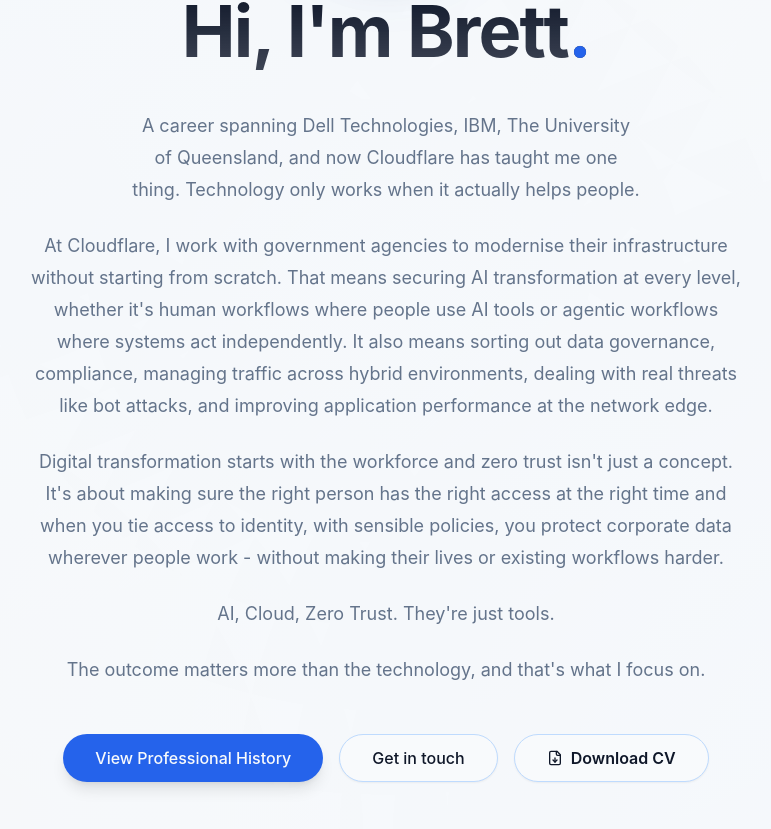
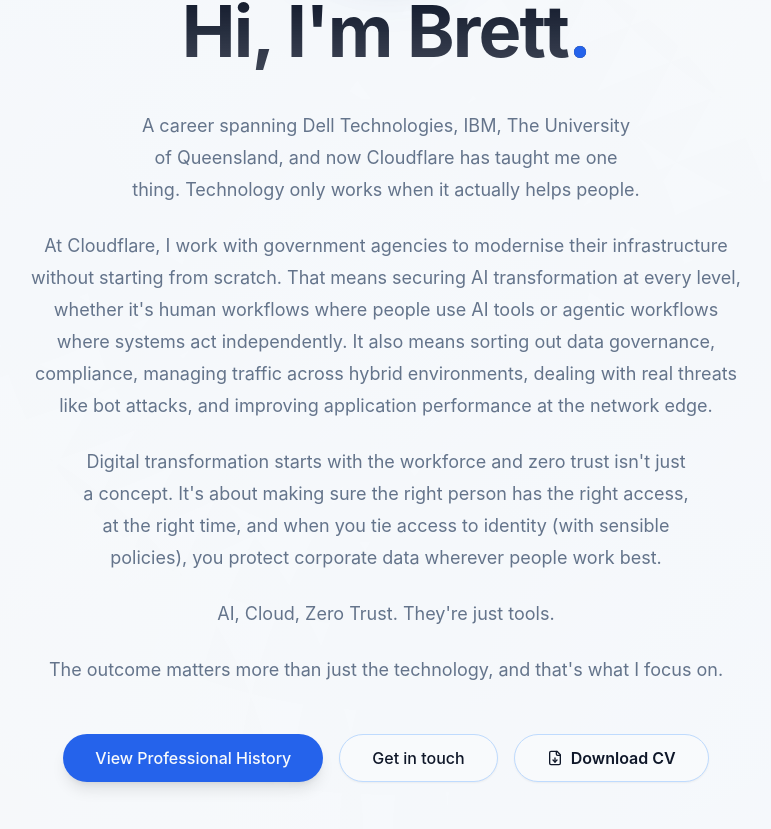
Before and after one commit to brettdunsmore/brettdunsmore, a React (Vite) app: page / in a window 1280 px wide. Shown: the part 289-1118 px from the top of the page, without its empty margins (254-1025 px from the left). Built offline with nearby package versions, Linux system fonts and the light colour scheme.

Commit message:
Update resume.ts

```diff
--- a/src/data/resume.ts
+++ b/src/data/resume.ts
@@ -47,9 +47,9 @@
   summaryParagraphs: [
     "A career spanning Dell Technologies, IBM, The University of Queensland, and now Cloudflare has taught me one thing. Technology only works when it actually helps people.",
     "At Cloudflare, I work with government agencies to modernise their infrastructure without starting from scratch. That means securing AI transformation at every level, whether it's human workflows where people use AI tools or agentic workflows where systems act independently. It also means sorting out data governance, compliance, managing traffic across hybrid environments, dealing with real threats like bot attacks, and improving application performance at the network edge.",
-    "Digital transformation starts with the workforce and zero trust isn't just a concept. It's about making sure the right person has the right access at the right time and when you tie access to identity, with sensible policies, you protect corporate data wherever people work - without making their lives or existing workflows harder.",
+    "Digital transformation starts with the workforce and zero trust isn't just a concept. It's about making sure the right person has the right access, at the right time, and when you tie access to identity (with sensible policies), you protect corporate data wherever people work best.",
     "AI, Cloud, Zero Trust. They're just tools.",
-    "The outcome matters more than the technology, and that's what I focus on."
+    "The outcome matters more than just the technology, and that's what I focus on."
   ],
   avatarUrl: "https://raw.githubusercontent.com/brettdunsmore/brettdunsmore/refs/heads/main/src/assets/brett.jpg",
   contact: {
```
